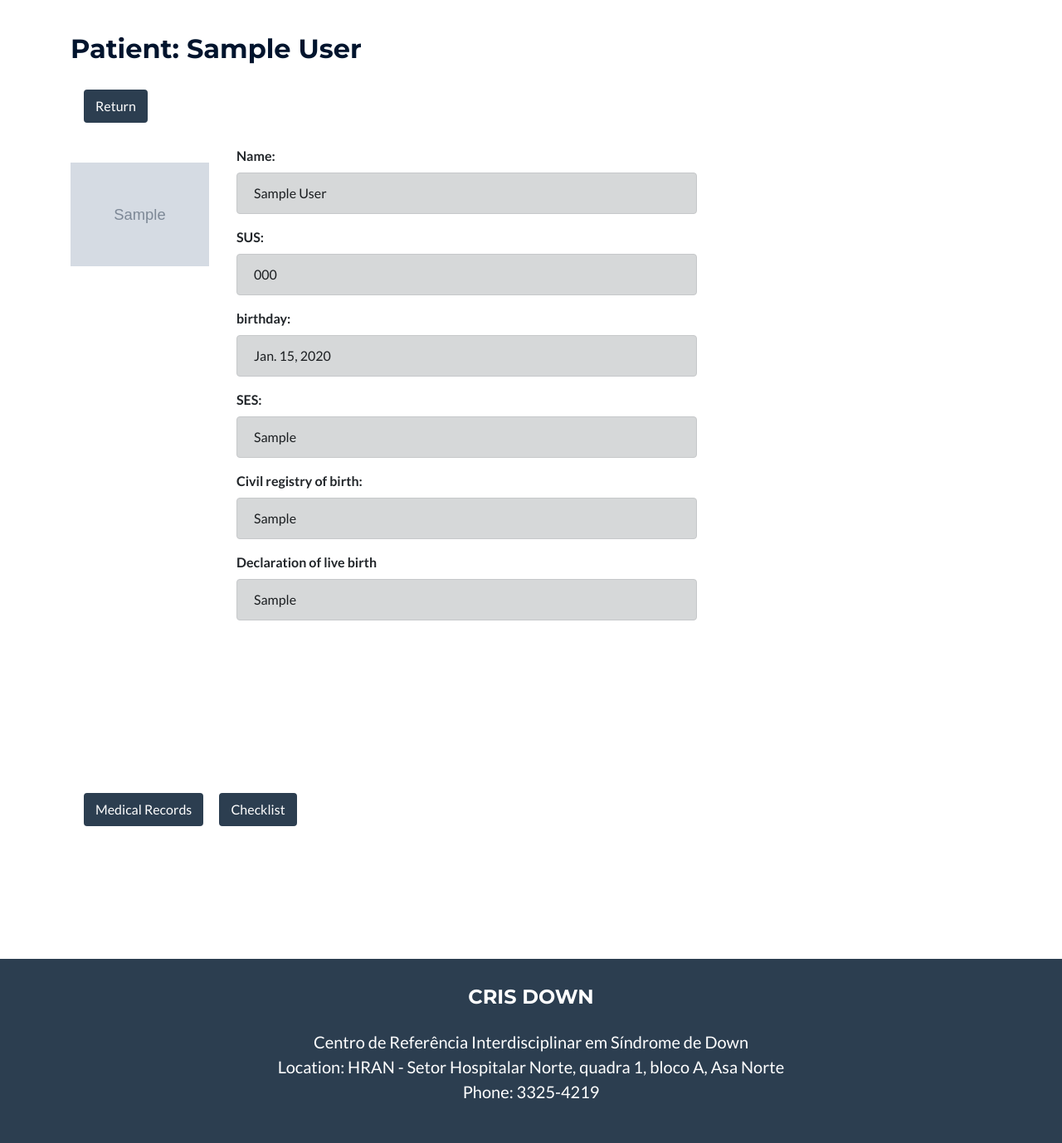
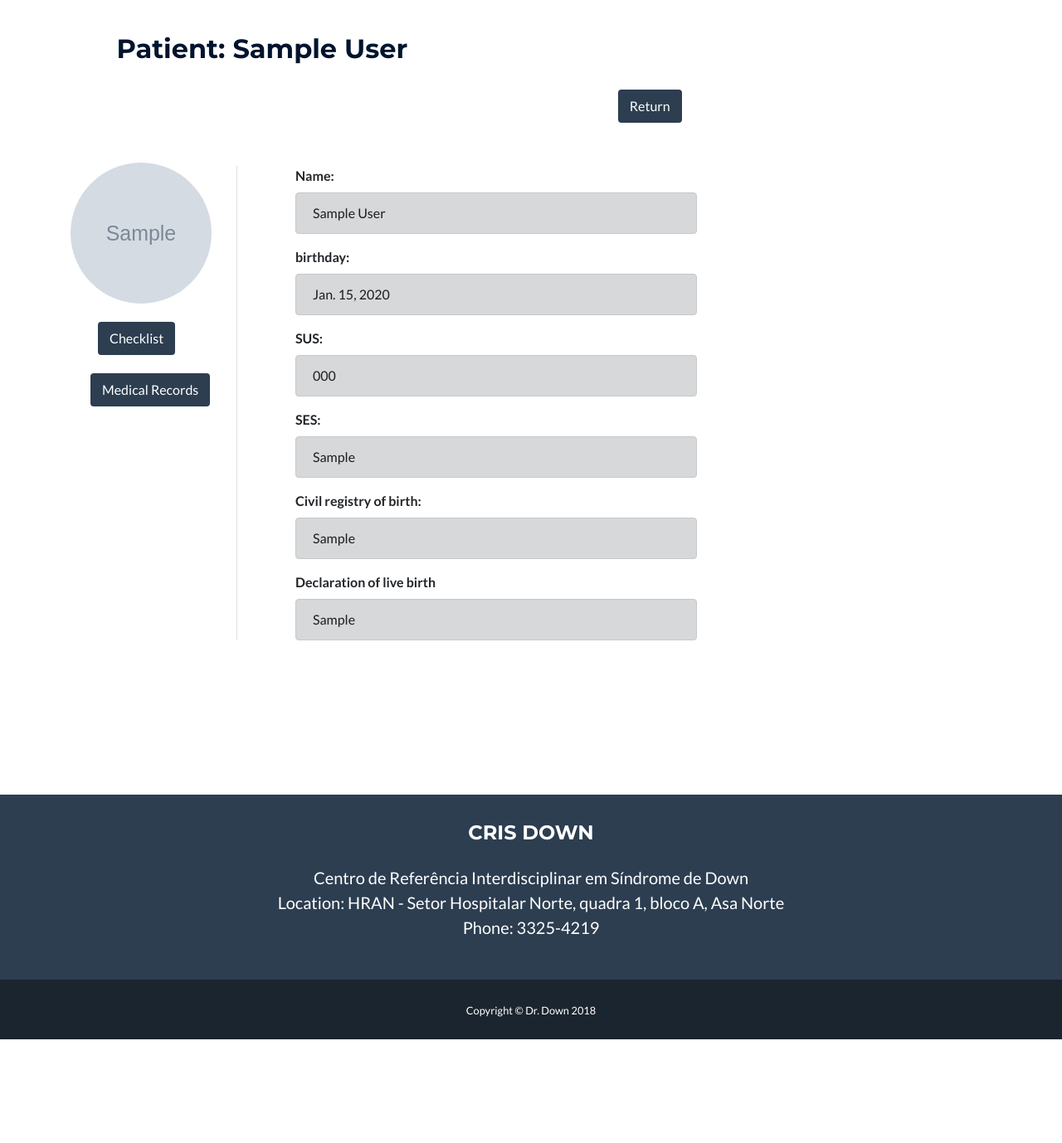
Before and after one commit to fga-eps-mds/2018.1-Dr-Down, a Django app: a page that uses drdown/users/templates/users/patient_detail.html in a window 1280 px wide. Shown: the part 120-1498 px from the top of the page at 83% size. After the commit the page ends 1373 px from the top, so only its background shows below. Run offline with Django 3.2, Linux system fonts and the light colour scheme; a user stored in the database is signed in; tables that the repository leaves empty hold one stand-in row (values such as "Sample post"); grey boxes marked "Sample" are stand-in pictures; parts of the project's set-up code (start-up, migrations or seed data) failed here and were passed over; some libraries are stand-ins or nearby versions.

Commit message:
Modifies in view and template
Detail patient template now correcting

Corrections in healthteam template

correction in photo medical records

change in view

Co-authored-by: Guilherme Guy <guilhermeguy349@gmail.com>

```diff
--- a/drdown/medicalrecords/templates/medicalrecords/medicalrecord_list.html
+++ b/drdown/medicalrecords/templates/medicalrecords/medicalrecord_list.html
@@ -34,7 +34,7 @@
   <div class="container">
     {% if view.related_patient.user.patient  %}
       {% if view.related_patient.user.photo %}
-        <img src="{{ view.related_patient.user.photo }}" width="20px" class="align-photo">
+        <img src="{{ view.related_patient.user.photo.url }}" width="20px" class="align-photo">
       {% else %}
         <img src="{% static 'users/img/user.png' %}" class="align-photo">
       {% endif %}
--- a/drdown/users/static/users/css/user_detail.css
+++ b/drdown/users/static/users/css/user_detail.css
@@ -47,3 +47,14 @@
 .pr-13 {
 	padding-right: 13rem;
 }
+
+.move-div{
+  padding-left: 70px;
+  margin-top: 45px;
+  margin-top: -120px;
+}
+
+.content-margin {
+  margin-top: 10rem;
+  margin-bottom: 0rem;
+}
--- a/drdown/users/templates/users/healthteam_patient_list.html
+++ b/drdown/users/templates/users/healthteam_patient_list.html
@@ -11,7 +11,7 @@
 <div class="container">
     <h2 class="text-tertiary">{% trans "Select a patient" %}</h2>
 
-    <form class="form-inline" action="" method="GET">
+    <form class="form-inline float-right" action="" method="GET">
             <div class="search"><label>{% trans 'Patient:'%}</label> {{ form.list_patient }}</div>
 
               <button class="btn btn-secondary align-btn" type="submit">{% trans 'Search' %}</button>
--- a/drdown/users/templates/users/patient_detail.html
+++ b/drdown/users/templates/users/patient_detail.html
@@ -5,34 +5,39 @@
 {% block css %}
 {{block.super}}
   <link href="{% static 'medicalrecords/css/medicalrecords.css' %}" rel="stylesheet">
+  <link href="{% static 'users/css/user_detail.css' %}" rel="stylesheet">
 {% endblock %}
 
 {% block content %}
 
     <div class="container mb-5">
-    <h2 class="text-tertiary">{% trans 'Patient: ' %} {{ view.related_patient.user.name }}</h2>
-    <a href="{% url 'medicalrecords:list_users_medicalrecords' %}" class="btn btn-secondary align-btn ml-3" >{% trans "Return" %}</a>
+    <h2 class="text-tertiary" style="margin-left: 5%;">{% trans 'Patient: ' %} {{ view.object.user.name }}</h2>
+      <div style="margin-left: 58%;"><a href="{% url 'medicalrecords:list_users_medicalrecords' %}" class="btn btn-secondary align-btn ml-3" >{% trans "Return" %}</a></div>
   </div>
 
     <div class="container">
-    {% if view.related_patient.user.patient  %}
-      {% if view.related_patient.user.photo %}
-        <img src="{{ view.related_patient.user.photo.url }}" width="20px" class="align-photo">
+     <div>
+    {% if view.object.user.patient  %}
+      {% if view.object.user.photo %}
+        <img src="{{ view.object.user.photo.url }}"  class="rounded-circle" height="170px" width="170px">
       {% else %}
-        <img src="{% static 'users/img/user.png' %}" class="align-photo">
+        <img src="{% static 'users/img/user.png' %}" class="align-photo rounded-circle" height="80px" width="80px">
       {% endif %}
-      <div class="margintoleft">
-        <div><label><strong>{% trans 'Name: '%} </strong></label></div><div class="alert alert-dark" role="alert"> {{ view.related_patient.user.name }}</div>
-        <div><label><strong>{% trans 'SUS: '%}</strong></label></div><div class="alert alert-dark" role="alert">{{ view.related_patient.sus_number }}</div>
-        <div><label><strong>{% trans 'birthday: '%}</strong></label></div><div class="alert alert-dark" role="alert">{{ view.related_patient.user.birthday }}</div>
-        <div><label><strong>{% trans 'SES: '%}</strong></label></div><div class="alert alert-dark" role="alert">{{ view.related_patient.ses }}</div>
-        <div><label><strong>{% trans 'Civil registry of birth: '%}</strong></label></div><div class="alert alert-dark" role="alert">{{ view.related_patient.civil_registry_of_birth }}</div>
-        <div><label><strong>{% trans 'Declaration of live birth '%}</strong></label></div><div class="alert alert-dark" role="alert">{{ view.related_patient.declaration_of_live_birth }}</div>
+       <div style="padding-left: 17px;" ><a href="{% url 'careline:checklist_detail' view.object.user.username %}" class="btn btn-secondary align-btn ml-3">{% trans "Checklist" %}</a></div>
+       <div style="padding-left: 8px;"><a href="{% url 'medicalrecords:list_medicalrecords' view.object.user.username %}" class="btn btn-secondary align-btn ml-3" >{% trans "Medical Records" %}</a></div>
+     </div>
+       <div class="border-left margintoleft move-div">
+        <div>
+          <div><label><strong>{% trans 'Name: '%} </strong></label></div><div class="alert alert-dark" role="alert"> {{ view.object.user.name }}</div>
+          <div><label><strong>{% trans 'birthday: '%}</strong></label></div><div class="alert alert-dark" role="alert">{{ view.object.user.birthday }}</div>
+          <div><label><strong>{% trans 'SUS: '%}</strong></label></div><div class="alert alert-dark" role="alert">{{ view.object.sus_number }}</div>
+          <div><label><strong>{% trans 'SES: '%}</strong></label></div><div class="alert alert-dark" role="alert">{{ view.object.ses }}</div>
+          <div><label><strong>{% trans 'Civil registry of birth: '%}</strong></label></div><div class="alert alert-dark" role="alert">{{ view.object.civil_registry_of_birth }}</div>
+          <div><label><strong>{% trans 'Declaration of live birth '%}</strong></label></div><div class="alert alert-dark" role="alert">{{ view.object.declaration_of_live_birth }}</div>
 
+        </div>
       </div>
     {% endif %}
-      <a href="{% url 'medicalrecords:list_medicalrecords' view.related_patient.user.username %}" class="btn btn-secondary align-btn ml-3" >{% trans "Medical Records" %}</a>
-      <a href="{% url 'careline:checklist_detail' view.related_patient.user.username %}" class="btn btn-secondary align-btn ml-3" >{% trans "Checklist" %}</a>
   </div>
 
 {% endblock content %}
--- a/drdown/users/views/view_user.py
+++ b/drdown/users/views/view_user.py
@@ -220,20 +220,6 @@ class HealthTeamPatientListView(SearchListView):
 
 class PatientDetailView(DetailView):
     model = Patient
-    slug = 'username'
     template_name = 'users/patient_detail.html'
-
     slug_url_kwarg = 'username'
-
-    def get_object(self):
-        # Only get the User record for the user making the request
-        return User.objects.get(username=self.request.user.username)
-
-    def related_patient(self):
-        user = User.objects.get(
-            username=self.kwargs.get('username')
-        )
-        patient = Patient.objects.get(
-            user=user
-        )
-        return patient
+    slug_field = 'user__username'
```
